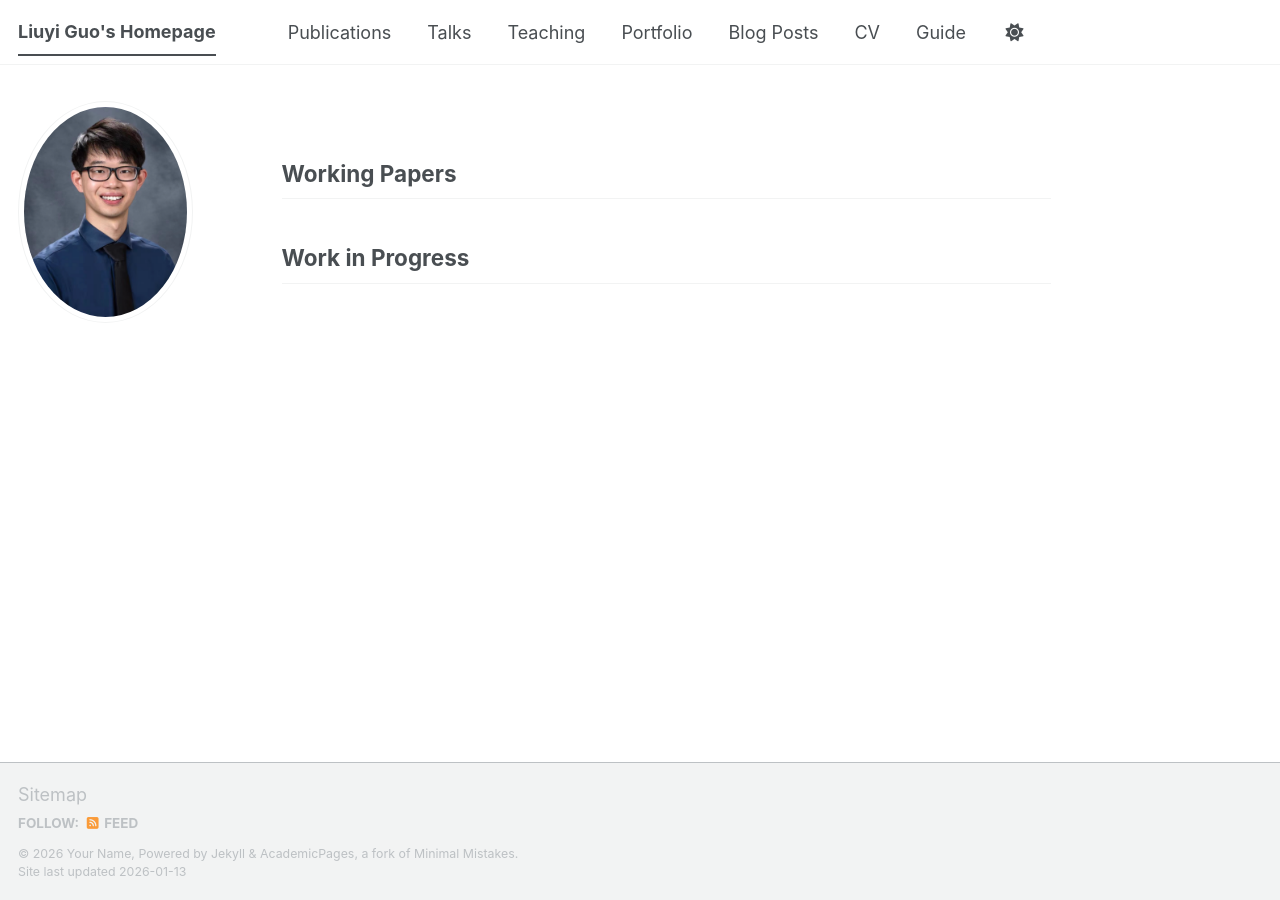
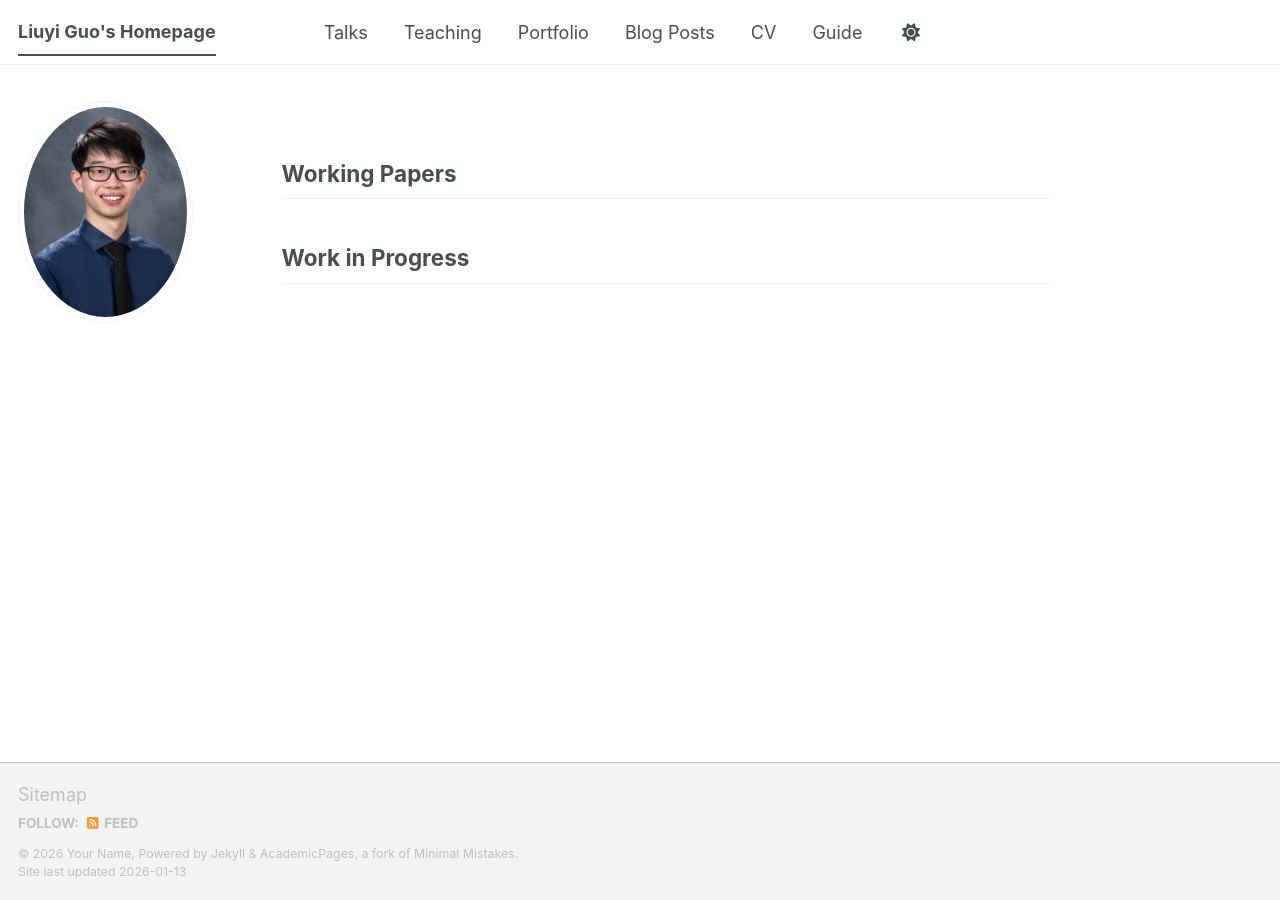
Before and after one commit to guoliuyi/lguo, a Jekyll site: the page built from _pages/about.md, in a window 1280 px wide. Built offline with Jekyll 4.4.1, drawn with Linux system fonts in a browser that asks for light colours; a script bundle is joined from its source files by our own code; library files that are not in the unit come from our copies.

Commit message:
Update navigation.yml

```diff
--- a/_data/navigation.yml
+++ b/_data/navigation.yml
@@ -8,8 +8,8 @@
 #      Markdown formatted page while the second is generated using JSON.
 
 main:
-  - title: "Publications"
-    url: /publications/
+  - title: # "Publications"
+    url: # /publications/
 
   - title: "Talks"
     url: /talks/
```
